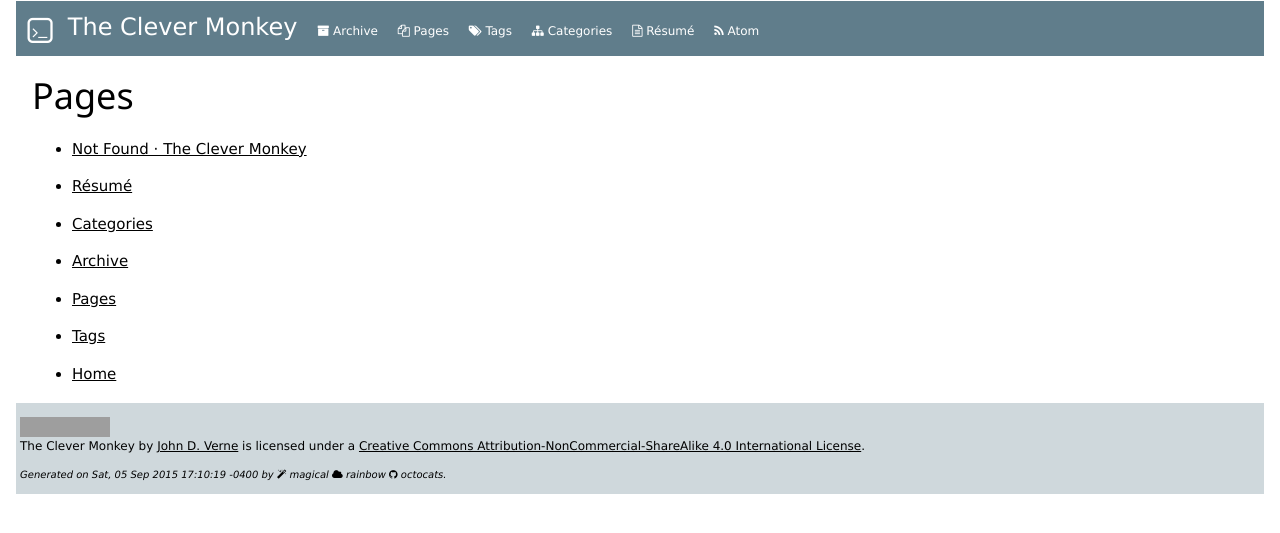
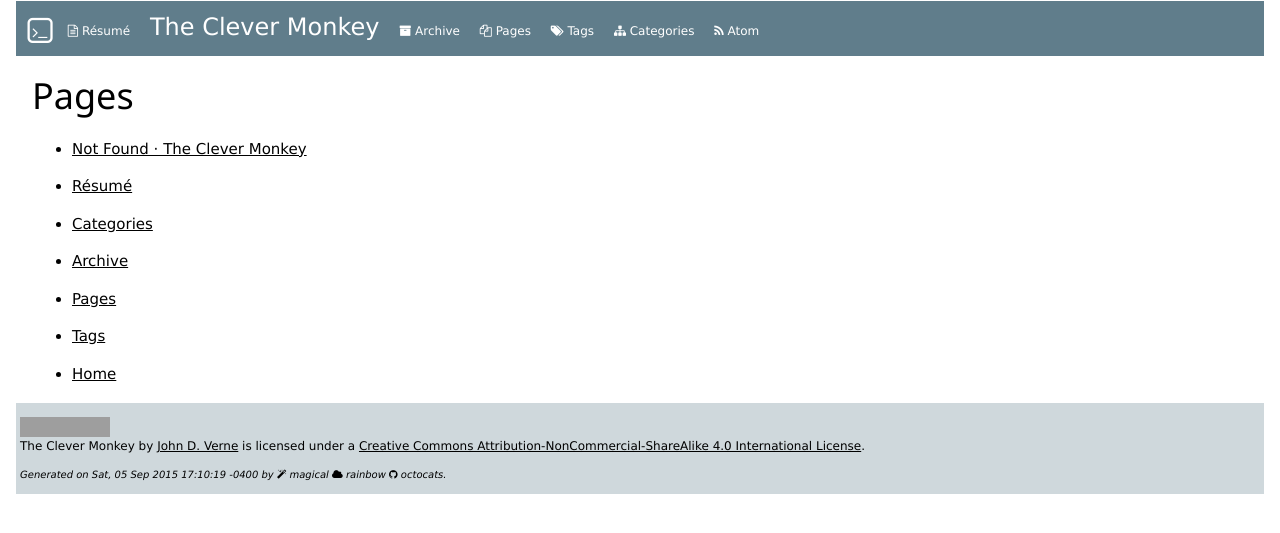
Before and after one commit to jverne/jverne.github.io, a Jekyll site: the page built from pages/index.md, in a window 1280 px wide. Shown: the top 533 px of the page. Built offline with Jekyll 4.4.1, drawn with Linux system fonts in a browser that asks for light colours; nearby versions of some CDN libraries; grey boxes are pictures that could not be loaded.

Commit message:
Move resume

```diff
--- a/_includes/navbar.html
+++ b/_includes/navbar.html
@@ -3,11 +3,11 @@
 		<i class="fa fa-square-o fa-stack-2x" title="{{ site.tagline }}"></i>
 		<i class="fa fa-terminal fa-stack-1x" title="{{ site.tagline }}" alt="[terminal icon]"></i>
 	</span>
+	<a href="/resume"><i class="fa fa-file-text-o w3-small"></i> R&eacute;sum&eacute;</a>
 	<a href="/"><span class="w3-xlarge">{{ site.title }}</span></a>
 	<a href="/archive"><i class="fa fa-archive w3-small"></i> Archive</a>
 	<a href="/pages"><i class="fa fa-files-o w3-small"></i> Pages</a>
 	<a href="/tags"><i class="fa fa-tags w3-small"></i> Tags</a>
 	<a href="/categories"><i class="fa fa-sitemap w3-small"></i> Categories</a>
-	<a href="/resume"><i class="fa fa-file-text-o w3-small"></i> R&eacute;sum&eacute;</a>
 	<a href="/atom.xml"><i class="fa fa-rss w3-small"></i> Atom</a>
 </nav>
```
